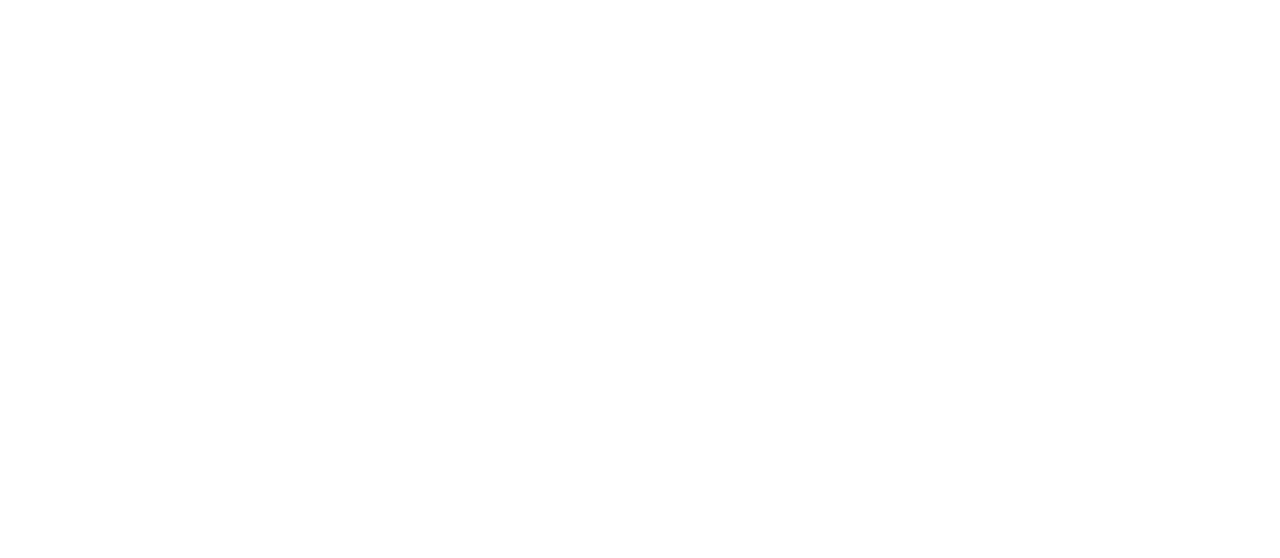
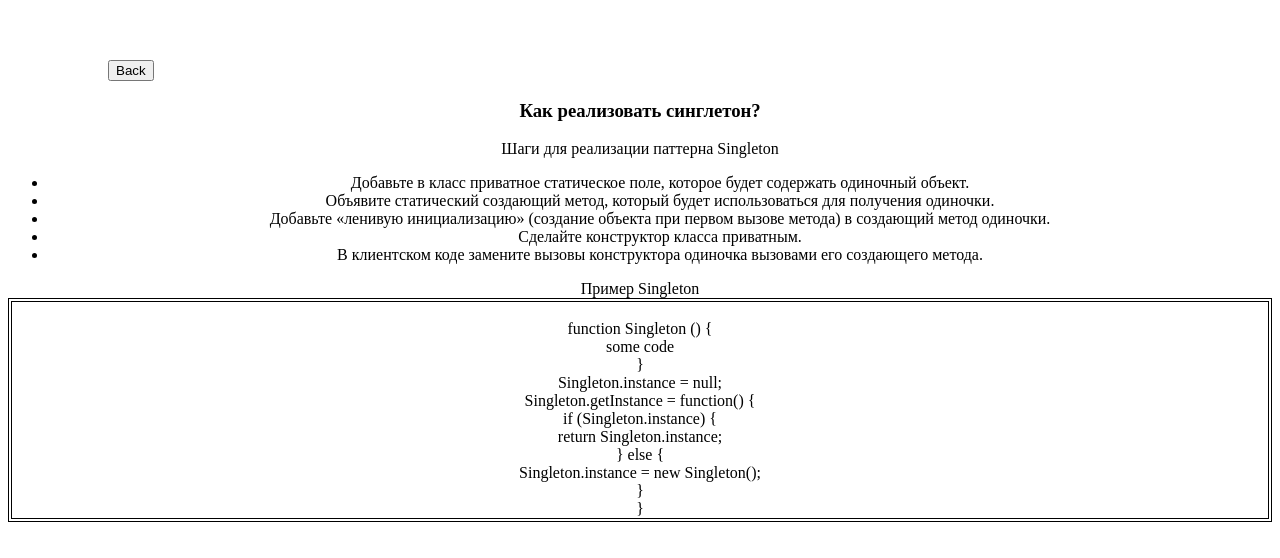
Before and after one commit to onridge/Training-Tasks, a React app: page /patterns/task2 in a window 1280 px wide. Shown: the part 148-706 px from the top of the page. Built offline with nearby package versions, Linux system fonts and the light colour scheme.

Commit message:
added theoretical pattern tasks

```diff
--- a/src/components/Routes.js
+++ b/src/components/Routes.js
@@ -9,6 +9,10 @@
 import NetworkTask1 from "../pages/TheoreticalTasks/Network/NetworkTask1/NetworkTask1";
 import JSTask1 from "../pages/TheoreticalTasks/JS/JSTask1/JSTask1";
 import ReactTask1 from "../pages/TheoreticalTasks/React/ReactTask1/ReactTask1";
+import PatternTask1 from "../pages/TheoreticalTasks/Patterns/PatternsTask1/PatternsTask1";
+import PatternTask2 from "../pages/TheoreticalTasks/Patterns/PatternsTask2/PatternsTask2";
+import PatternTask3 from "../pages/TheoreticalTasks/Patterns/PatternsTask3/PatternsTask3";
+import PatternTask4 from "../pages/TheoreticalTasks/Patterns/PatternsTask4/PatternsTask4";
 import Storage from "../pages/practicalTasks/Storage/Storage";
 import cookiesCRD from "../pages/practicalTasks/CookiesCRD/cookiesCRD";
 import DelegationEvent from "../pages/practicalTasks/DelegationEvent/DelegationEvent";
@@ -26,6 +30,10 @@
             <Route exact path='/network/task1' component={NetworkTask1}/>
             <Route exact path='/js/task1' component={JSTask1}/>
             <Route exact path='/react/task1' component={ReactTask1}/>
+            <Route exact path='/patterns/task1' component={PatternTask1}/>
+            <Route exact path='/patterns/task2' component={PatternTask2}/>
+            <Route exact path='/patterns/task3' component={PatternTask3}/>
+            <Route exact path='/patterns/task4' component={PatternTask4}/>
             <Route exact path='/practical/task1' component={Storage} />
             <Route exact path='/practical/task2' component={cookiesCRD} />
             <Route exact path='/practical/task3' component={DelegationEvent} />
--- a/src/pages/MainPage/MainPage.js
+++ b/src/pages/MainPage/MainPage.js
@@ -35,6 +35,18 @@
                         <CustomLink path='/react/task1'>
                             Как можно управлять обновлением компонента в React?
                         </CustomLink>
+                        <CustomLink path='/patterns/task1'>
+                            Паттерны и подходы
+                        </CustomLink>
+                        <CustomLink path='/patterns/task2'>
+                            Как реализовать синглетон?
+                        </CustomLink>
+                        <CustomLink path='/patterns/task3'>
+                            Используешь паттерн декоратор?
+                        </CustomLink>
+                        <CustomLink path='/patterns/task4'>
+                            Что такое DI и IoC?
+                        </CustomLink>
                     </ul>
                 </div>
                 <div className={styles.description}>
--- /dev/null
+++ b/src/pages/TheoreticalTasks/Patterns/PatternsTask1/PatternsTask1.js
@@ -0,0 +1,21 @@
+import React from 'react';
+import Layout from '../../../../components/Layout/Layout';
+
+export default function PatternTask1() {
+    return (
+        <Layout>
+            <div>
+                <h3> Паттерны и подходы </h3>
+            </div>
+            <label>
+                Паттерны делятся на: Структурные, Порождающие и Поведенчиские.
+                <br /> К Порождающим паттернам относятся: Singleton, Factory, Abstract Factory, Builder, Prototype;
+                <br /> К Структурным паттернам относятся: Adapter, Bridge, Composite, Decorator, Facade, Flyweight, Proxy;
+                <br /> К Поведенчиским паттернам относятся: Command, Iterator, Mediator, Memento, Observer, State, Strategy, Visitor
+                <br /> Паттерны, которые знаю и смогу назвать: Observer, Singleton, Factory, Decorator. Использую Decorator, Observer,
+                Singleton. В React используется Decorator к примеру при использовании HOC. Observer при использовании redux, по сути
+                мы подписываемся на изменения стора и при его изменении происходит re-render.
+            </label>
+        </Layout>
+    )
+}
--- /dev/null
+++ b/src/pages/TheoreticalTasks/Patterns/PatternsTask2/PatternsTask2.css
@@ -0,0 +1,3 @@
+.codeContainer {
+    border: 4px double black;
+}
--- /dev/null
+++ b/src/pages/TheoreticalTasks/Patterns/PatternsTask2/PatternsTask2.js
@@ -0,0 +1,35 @@
+import React from 'react';
+import Layout from '../../../../components/Layout/Layout';
+import styles from './PatternsTask2.css';
+
+export default function PatternTask2() {
+    return (
+        <Layout>
+            <div>
+                <h3> Как реализовать синглетон? </h3>
+            </div>
+            <label>Шаги для реализации паттерна Singleton</label>
+            <ul>
+                <li>Добавьте в класс приватное статическое поле, которое будет содержать одиночный объект.</li>
+                <li>Объявите статический создающий метод, который будет использоваться для получения одиночки.</li>
+                <li>Добавьте «ленивую инициализацию» (создание объекта при первом вызове метода) в создающий метод одиночки.</li>
+                <li>Сделайте конструктор класса приватным.</li>
+                <li>В клиентском коде замените вызовы конструктора одиночка вызовами его создающего метода.</li>
+            </ul>
+            <label>Пример Singleton</label>
+            <div className={styles.codeContainer}>
+                <br />{`function Singleton () {`}
+                <br /> { `some code` }
+                <br /> {`}`}
+                <br />{`Singleton.instance = null;`}
+                <br />{`Singleton.getInstance = function() {`}
+                <br />{`  if (Singleton.instance) {`}
+                <br />{`    return Singleton.instance;`}
+                <br />{`  } else {`}
+                <br />{`        Singleton.instance = new Singleton();`}
+                <br />{`	}`}
+                <br />{`}`}
+            </div>
+        </Layout>
+    )
+}
--- /dev/null
+++ b/src/pages/TheoreticalTasks/Patterns/PatternsTask3/PatternsTask3.js
@@ -0,0 +1,19 @@
+import React from 'react';
+import Layout from '../../../../components/Layout/Layout';
+
+export default function PatternTask3() {
+    return (
+        <Layout>
+            <div>
+                <h3> Используешь паттерн декоратор? </h3>
+            </div>
+            <label>
+                Паттерн декоратор относится к Структурным паттернам проектирования. Суть данного паттерна заключается
+                в том, что необходимо оборачивать объекты и функции в обёртку, которая будет дополнять их новым функционалом.
+                <br /> В JavaScript в качестве декораторов выступают call и apply, которые вызывают функцию к которой применяются,
+                в качетсве аргументов принимают (контекст вызова(this) и аргументы списоком или массивом). Так же в качестве примера
+                можно привести и такие функции декораторы как throttling и debounce.
+            </label>
+        </Layout>
+    )
+}
--- /dev/null
+++ b/src/pages/TheoreticalTasks/Patterns/PatternsTask4/PatternsTask4.js
@@ -0,0 +1,21 @@
+import React from 'react';
+import Layout from '../../../../components/Layout/Layout';
+
+export default function PatternTask4() {
+    return (
+        <Layout>
+            <div>
+                <h3> Что такое DI и IoC? </h3>
+            </div>
+            <label>
+                DI(Dependency Injection) - это подход к передаче даннных из одного компонента для использования в другом.
+                На примере React'a данные передаются от родительского к дочерним, и через все вложенности.
+                В React подход DI реализован при помощи Контекста, где мы можем использовать его в одном компоненте и
+                позже получать данные в другом не дочернем компонете.
+                <br /> IoC (Inversion of Control) - это набор рекомендаций для написания слабо связанного кода. Суть
+                которого в том, что каждый компонент системы должен быть как можно более изолированным от других, не
+                полагаясь в своей работе на детали конкретной реализации других компонентов.
+            </label>
+        </Layout>
+    )
+}
```
